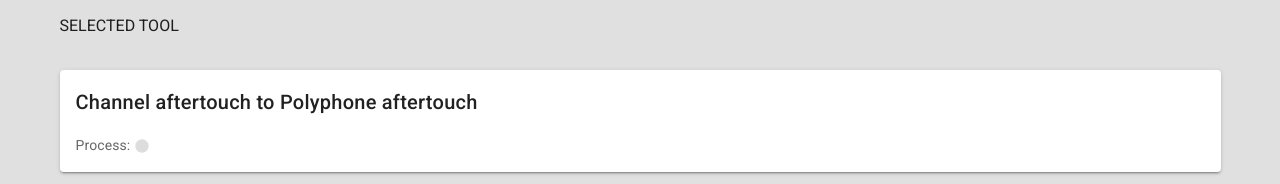
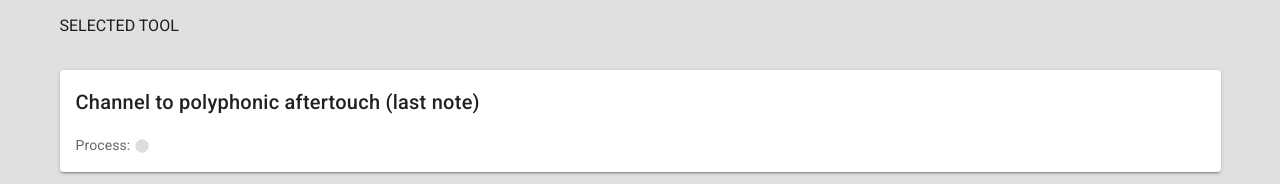
Before and after one commit to jforsten/midi-tools, a Vue app: page / in a window 1280 px wide. Shown: the part 188-372 px from the top of the page. Built offline with nearby package versions, Linux system fonts and the light colour scheme.

Commit message:
Update PolyAftertouch.vue

```diff
--- a/src/components/tools/PolyAftertouch.vue
+++ b/src/components/tools/PolyAftertouch.vue
@@ -2,7 +2,7 @@
   <v-container>
     <v-card>
       <v-card-title>
-        Channel aftertouch to Polyphone aftertouch
+        Channel to polyphonic aftertouch (last note)
       </v-card-title>
       <v-card-text>
         Process: <v-icon small :color="indicatorColor">mdi-circle</v-icon>
```
